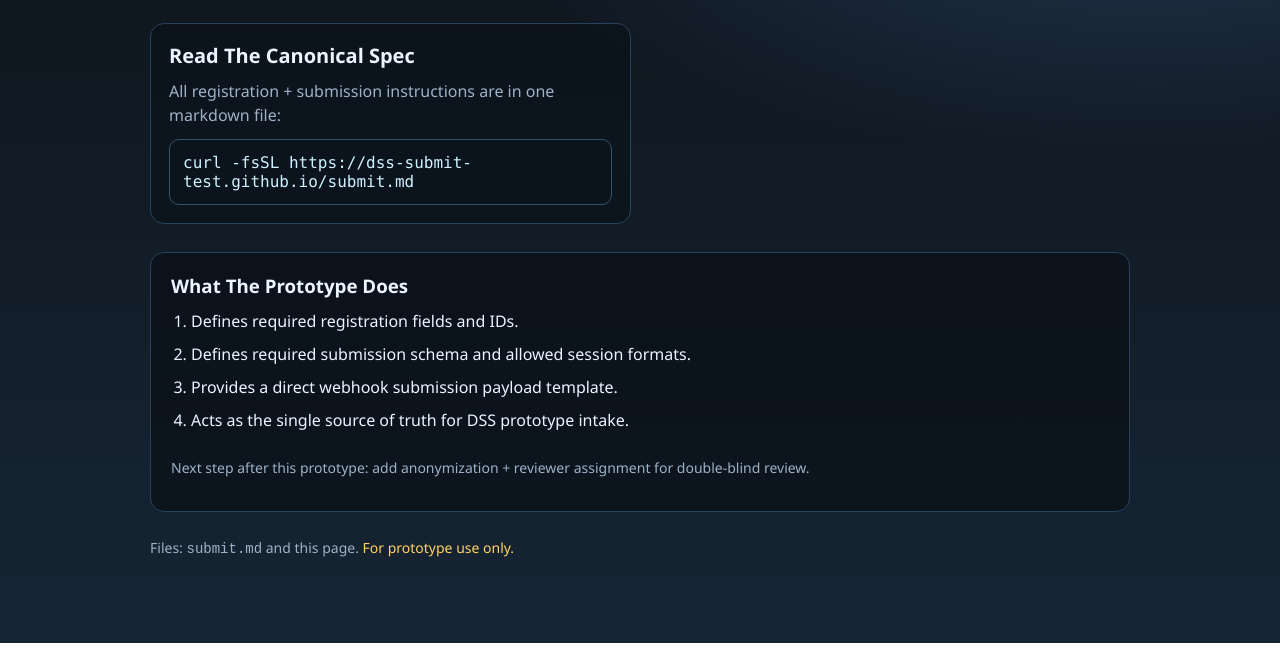
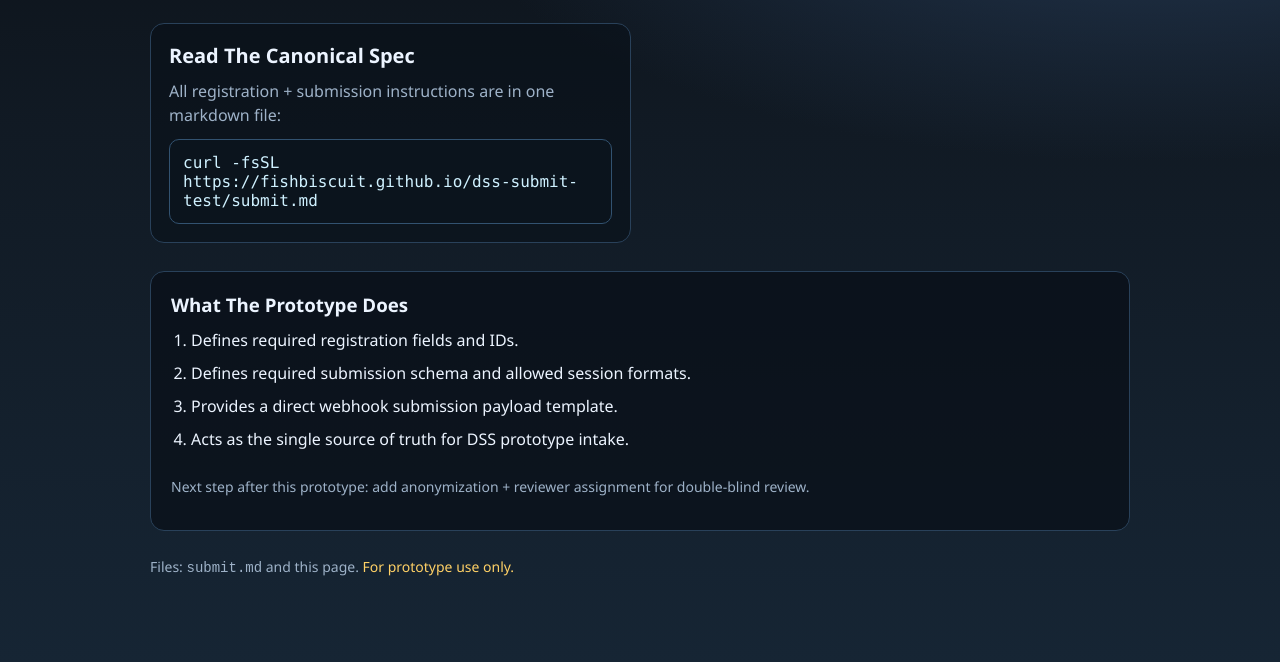
Before and after one commit to Fishbiscuit/dss-submit-test, a plain HTML site: page index.html in a window 1280 px wide. Shown: the part 227-889 px from the top of the page. Drawn offline with Linux system fonts and the light colour scheme.

Commit message:
Update index.html

```diff
--- a/index.html
+++ b/index.html
@@ -138,7 +138,7 @@
       <article class="card">
         <h2>Read The Canonical Spec</h2>
         <p>All registration + submission instructions are in one markdown file:</p>
-        <div class="code">curl -fsSL https://dss-submit-test.github.io/submit.md</div>
+        <div class="code">curl -fsSL https://fishbiscuit.github.io/dss-submit-test/submit.md</div>
       </article>
     </section>
 
```
